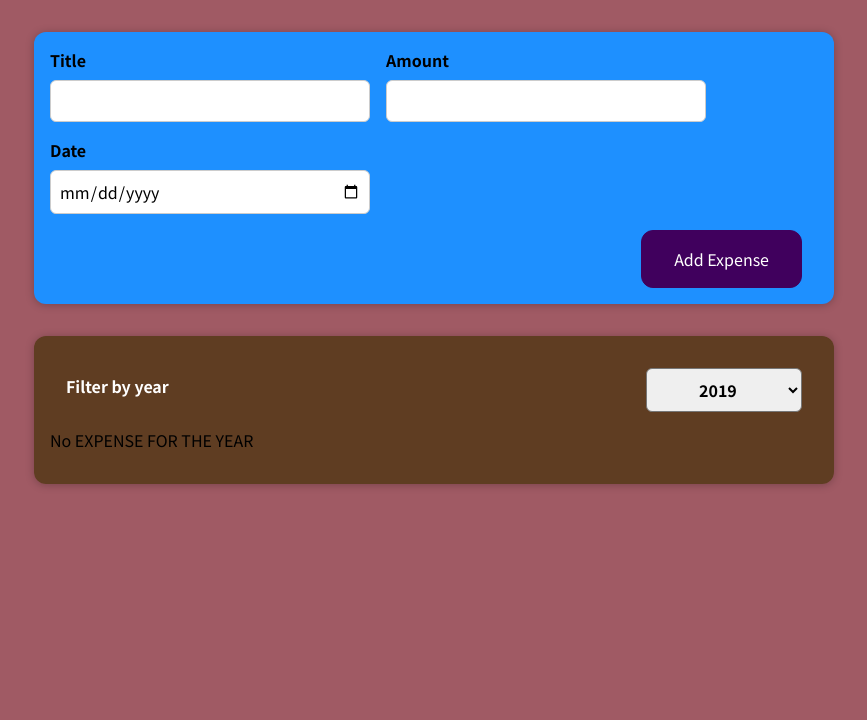
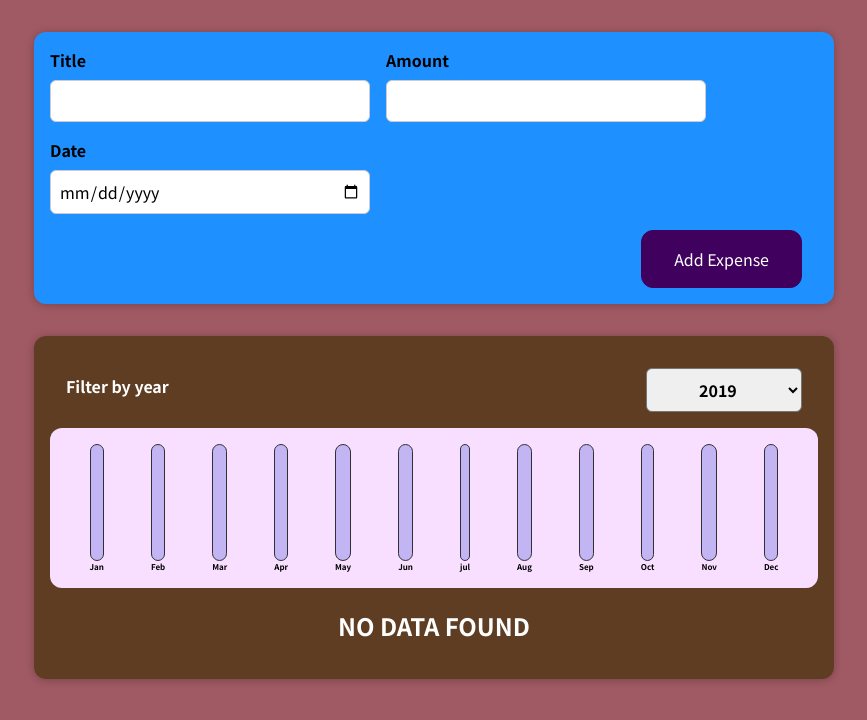
Before and after one commit to Tetre101/Expense-tracker, a React (Create React App) app: page / in a window 1280 px wide. Shown: the top 720 px of the page, without its empty margins (206-1073 px from the left). Built offline with nearby package versions, Linux system fonts and the light colour scheme.

Commit message:
added chart and optimized outputting conditional

```diff
--- /dev/null
+++ b/src/components/Chart/Chart.css
@@ -0,0 +1,9 @@
+.chart {
+  padding: 1rem;
+  border-radius: 12px;
+  background-color: #f8dfff;
+  text-align: center;
+  display: flex;
+  justify-content: space-around;
+  height: 10rem;
+}
--- /dev/null
+++ b/src/components/Chart/Chart.js
@@ -0,0 +1,21 @@
+import React from "react";
+import { ChartBar } from "./ChartBar";
+import "./Chart.css";
+
+export const Chart = (props) => {
+  const dataPointValues = props.datapoints.map((dataPoint) => dataPoint.value);
+  const totalMaximum = Math.max(...dataPointValues);
+  console.log(props.datapoints);
+  return (
+    <div className="chart">
+      {props.datapoints.map((dataPoint) => (
+        <ChartBar
+          key={dataPoint.label}
+          value={dataPoint.value}
+          maxValue={totalMaximum}
+          label={dataPoint.label}
+        />
+      ))}
+    </div>
+  );
+};
--- /dev/null
+++ b/src/components/Chart/ChartBar.css
@@ -0,0 +1,30 @@
+.chart-bar {
+  height: 100%;
+  display: flex;
+  flex-direction: column;
+  align-items: center;
+}
+
+.chart-bar__inner {
+  height: 100%;
+  width: 100%;
+  border: 1px solid #313131;
+  border-radius: 12px;
+  background-color: #c3b4f3;
+  overflow: hidden;
+  display: flex;
+  flex-direction: column;
+  justify-content: flex-end;
+}
+
+.chart-bar__fill {
+  background-color: #4826b9;
+  width: 100%;
+  transition: all 0.3s ease-out;
+}
+
+.chart-bar__label {
+  font-weight: bold;
+  font-size: 0.5rem;
+  text-align: center;
+}
--- /dev/null
+++ b/src/components/Chart/ChartBar.js
@@ -0,0 +1,21 @@
+import React from "react";
+import "./ChartBar.css";
+
+export const ChartBar = (props) => {
+  let barFillHeight = "0%";
+
+  if (props.max > 0) {
+    barFillHeight = Math.round((props.value / props.maxValue) * 100) + "%";
+  }
+  return (
+    <div className="chart-bar">
+      <div className="chart-bar__inner">
+        <div
+          className="chart-bar__fill"
+          style={{ height: barFillHeight }}
+        ></div>
+      </div>
+      <div className="chart-bar__label">{props.label}</div>
+    </div>
+  );
+};
--- a/src/components/Expenses/ExpenseItem.js
+++ b/src/components/Expenses/ExpenseItem.js
@@ -5,6 +5,7 @@
 
 export const ExpenseItem = (props) => {
   return (
+    <li>
       <Card className="expense-item">
         <ExpenseDate date={props.date} />
         <div className="expense-item__description">
@@ -12,5 +13,6 @@
           <div className="expense-item__price">${props.price}</div>
         </div>
       </Card>
+    </li>
   );
 };
--- a/src/components/Expenses/Expenses.js
+++ b/src/components/Expenses/Expenses.js
@@ -1,8 +1,9 @@
 import { Card } from "../UI/Card";
-import { ExpenseItem } from "./ExpenseItem";
 import "./Expenses.css";
 import { ExpenseFilter } from "./ExpenseFilter";
 import React, { useState } from "react";
+import { ExpensesChart } from "./ExpensesChart";
+import { ExpensesList } from "./ExpensesList";
 
 export const Expenses = (props) => {
   const [filteredYear, setFilteredYear] = useState("2019");
@@ -21,18 +22,8 @@
           selected={filteredYear}
           onChangeYear={yearChangeHandler}
         />
-        {filteredExpenses.length === 0 ? (
-          <p>No EXPENSE FOR THE YEAR</p>
-        ) : (
-          filteredExpenses.map((e) => (
-            <ExpenseItem
-              key={e.id}
-              title={e.title}
-              price={e.amount}
-              date={e.date}
-            />
-          ))
-        )}
+        <ExpensesChart expenses={filteredExpenses} />
+        <ExpensesList items={filteredExpenses} />
       </Card>
     </div>
   );
--- /dev/null
+++ b/src/components/Expenses/ExpensesChart.js
@@ -0,0 +1,25 @@
+import React from "react";
+import { Chart } from "../Chart/Chart";
+
+export const ExpensesChart = (props) => {
+  const chartDataPoints = [
+    { label: "Jan", value: 0 },
+    { label: "Feb", value: 0 },
+    { label: "Mar", value: 0 },
+    { label: "Apr", value: 0 },
+    { label: "May", value: 0 },
+    { label: "Jun", value: 0 },
+    { label: "jul", value: 0 },
+    { label: "Aug", value: 0 },
+    { label: "Sep", value: 0 },
+    { label: "Oct", value: 0 },
+    { label: "Nov", value: 0 },
+    { label: "Dec", value: 0 },
+  ];
+
+  for (const expense of props.expenses) {
+    const expenseMonth = expense.date.getMonth();
+    chartDataPoints[expenseMonth].value += expense.amount;
+  }
+  return <Chart datapoints={chartDataPoints} />;
+};
--- /dev/null
+++ b/src/components/Expenses/ExpensesList.css
@@ -0,0 +1,9 @@
+.expenses-list {
+  list-style: none;
+  padding: 0;
+}
+
+.expenses-list__fallback {
+  color: white;
+  text-align: center;
+}
--- /dev/null
+++ b/src/components/Expenses/ExpensesList.js
@@ -0,0 +1,22 @@
+import React from "react";
+import { ExpenseItem } from "./ExpenseItem";
+import "./ExpensesList.css";
+
+export const ExpensesList = (props) => {
+  if (props.items.length === 0) {
+    return <h2 className="expenses-list__fallback">NO DATA FOUND</h2>;
+  }
+
+  return (
+    <ul className="expenses-list">
+      {props.items.map((e) => (
+        <ExpenseItem
+          key={e.id}
+          title={e.title}
+          price={e.amount}
+          date={e.date}
+        />
+      ))}
+    </ul>
+  );
+};
```
Lines whose indentation alone changed are shown as unchanged.
